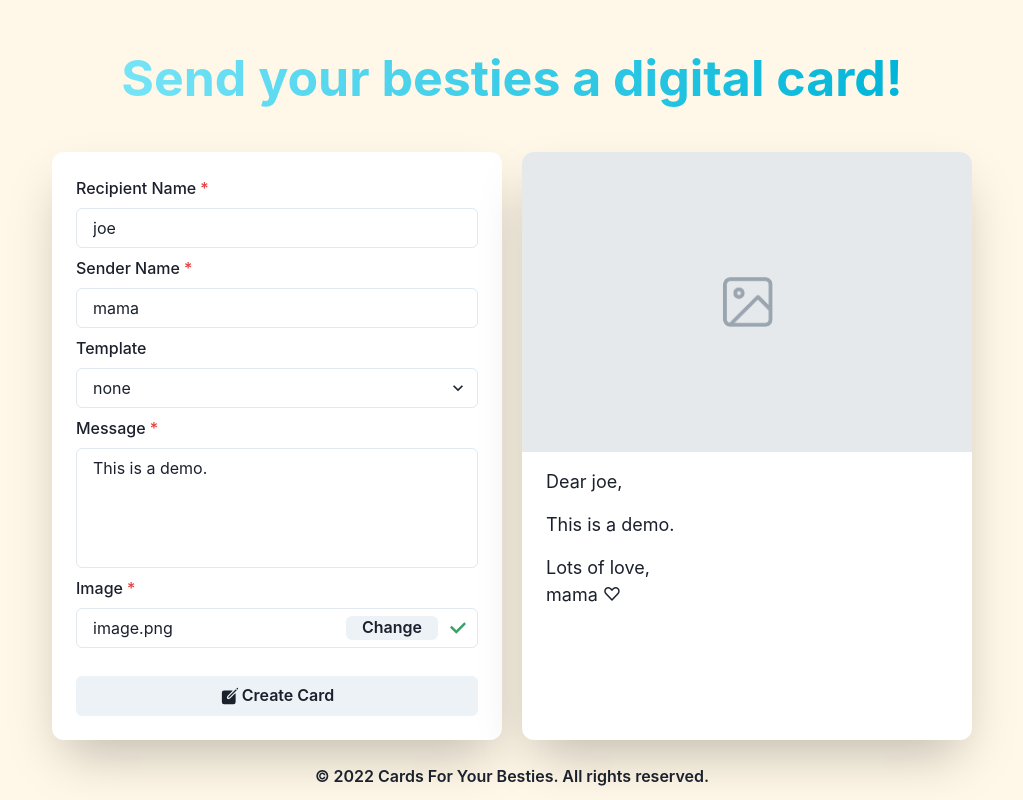
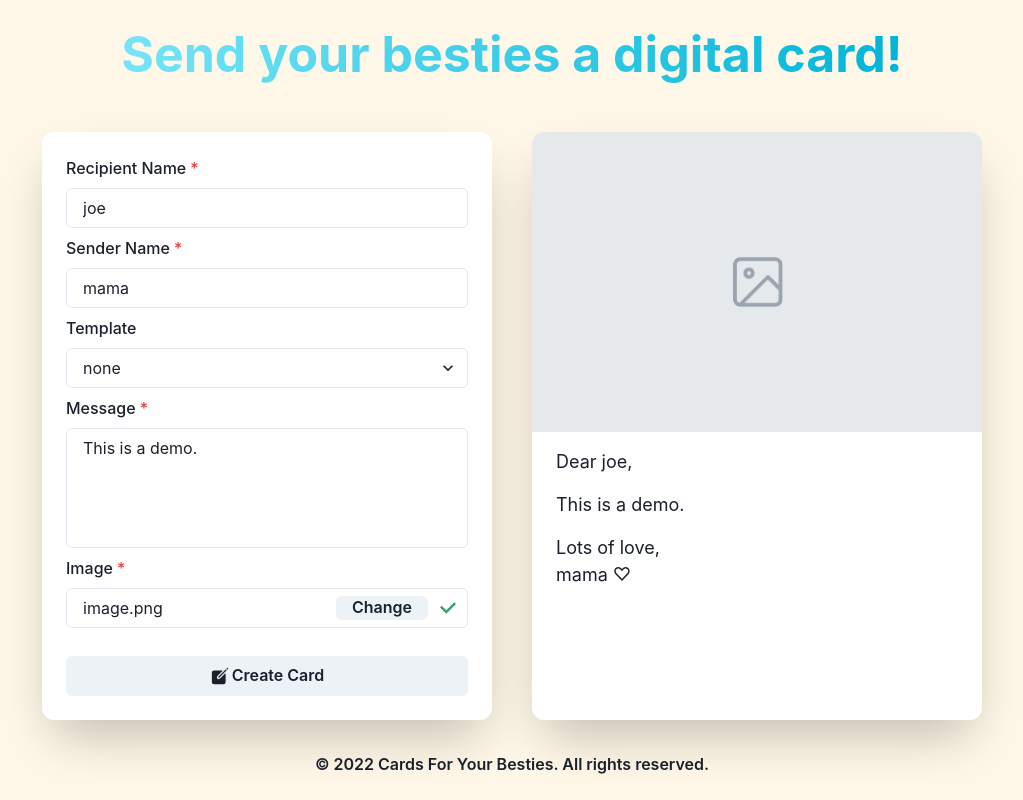
Before and after one commit to fe-i/CardsForYourBesties, a Next.js app: page / in a window 1280 px wide. Shown: the whole page, without its empty margins (128-1151 px from the left). Built offline with nearby package versions, Linux system fonts and the light colour scheme.

Commit message:
openai helped me fix the wrapping issue :)

```diff
--- a/pages/card/[card].tsx
+++ b/pages/card/[card].tsx
@@ -18,7 +18,7 @@ const ViewCard: NextPage = () => {
 
 	return (
 		<Layout title="View Card">
-			<Flex flexDir="column" align="center" justify="center" fontSize="lg" gap={5} py={6}>
+			<Flex flexDir="column" align="center" justify="center" fontSize="lg" gap={5} py={8}>
 				<Card
 					recipient={decode(router.query.to)}
 					sender={decode(router.query.from)}
--- a/pages/index.tsx
+++ b/pages/index.tsx
@@ -15,9 +15,8 @@ export default function Home() {
 	});
 
 	return (
-		//TODO: MAKE FLEX WRAP/BECOME ROW FLEX WHEN MOBILE
 		<Layout title="Card Builder">
-			<Flex flexDir="column" align="center" justify="center" fontSize="lg" gap={5} py={6}>
+			<Flex flexDir="column" align="center" justify="center" gap={6} pb={8}>
 				<Heading
 					display="inline-block"
 					fontSize="50px"
@@ -26,7 +25,7 @@ export default function Home() {
 					pb={6}>
 					Send your besties a digital card!
 				</Heading>
-				<Flex flexDir="row" fontSize="lg" gap={5}>
+				<Flex flexDir="row" flexWrap="wrap" fontSize="lg" gap={10}>
 					<CreateForm setCard={setCard} />
 					<Card
 						recipient={card?.recipient}
```
